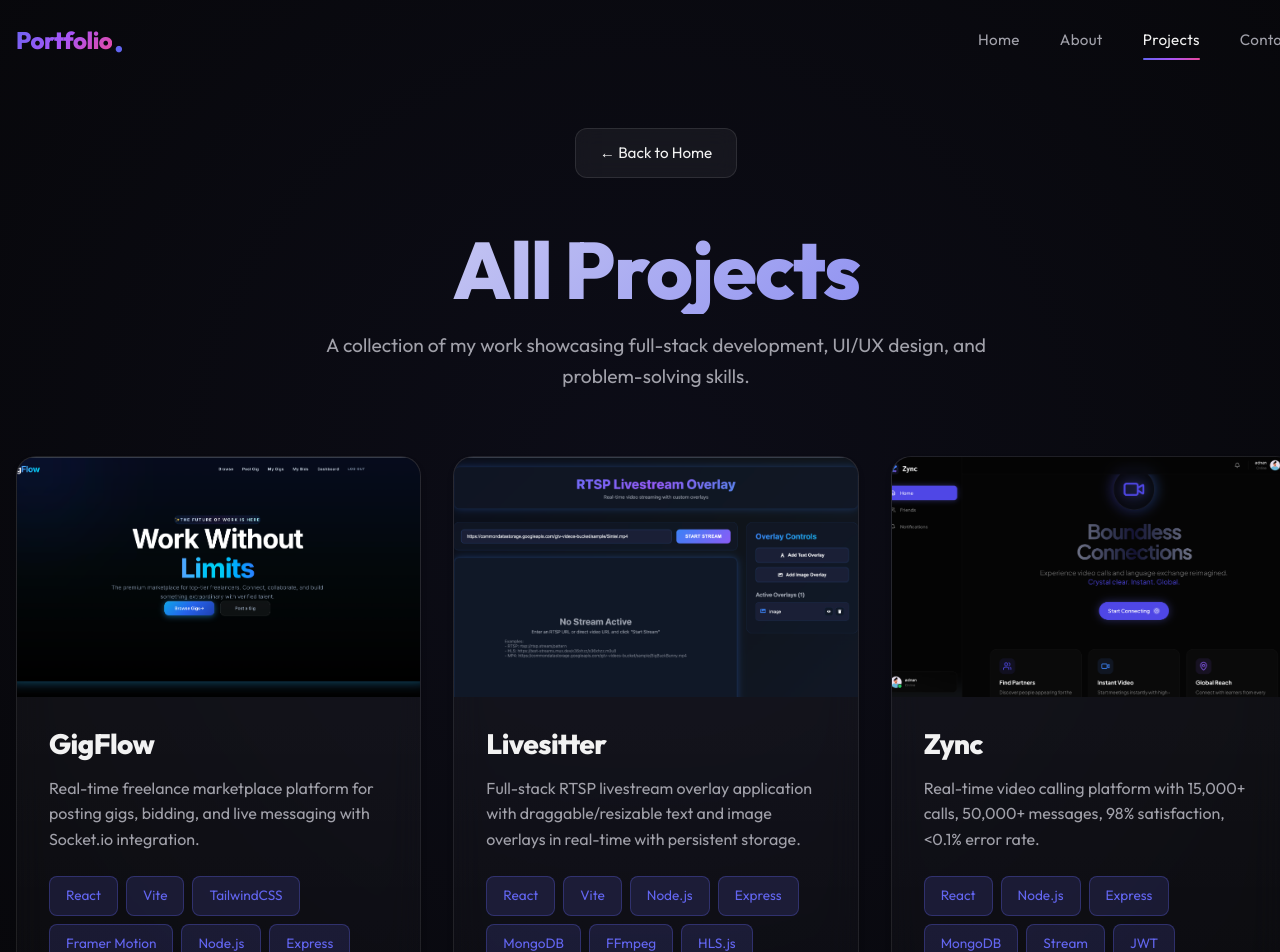
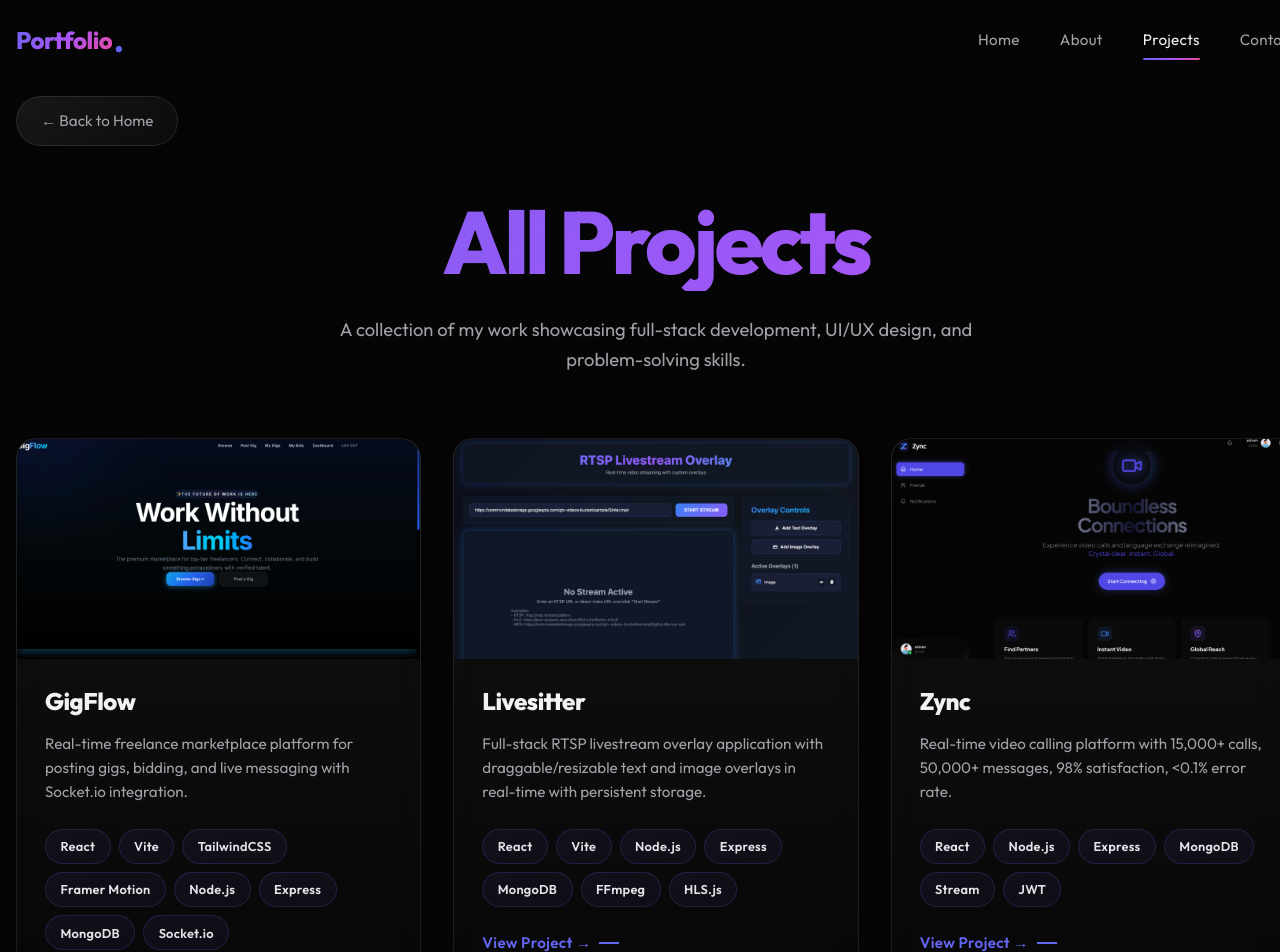
Before and after one commit to adnan275/portfolio, a React (Vite) app: page /projects in a window 1280 px wide. Shown: the top 952 px of the page. Built offline with nearby package versions, Linux system fonts and the light colour scheme.

Commit message:
added project page specifically

```diff
--- a/src/pages/ProjectsPage.jsx
+++ b/src/pages/ProjectsPage.jsx
@@ -4,6 +4,7 @@ import { Link } from 'react-router-dom';
 import Navbar from '../components/Navbar';
 import Footer from '../components/Footer';
 import '../styles/ProjectsPage.css';
+import '../styles/Projects.css';
 
 const projects = [
     {
@@ -153,15 +154,15 @@ const ProjectsPage = () => {
             <Navbar />
             <main className="projects-main">
                 <div className="container">
+                    <Link to="/" className="back-link">
+                        ← Back to Home
+                    </Link>
                     <motion.div
                         className="page-header"
                         initial={{ opacity: 0, y: 20 }}
                         animate={{ opacity: 1, y: 0 }}
                         transition={{ duration: 0.6 }}
                     >
-                        <Link to="/" className="back-link">
-                            ← Back to Home
-                        </Link>
                         <h1 className="heading-xl">All Projects</h1>
                         <p className="page-subtitle">
                             A collection of my work showcasing full-stack development, UI/UX design, and problem-solving skills.
--- a/src/styles/ProjectsPage.css
+++ b/src/styles/ProjectsPage.css
@@ -1,224 +1,113 @@
 .projects-page {
     min-height: 100vh;
     background: var(--bg-primary);
-    display: flex;
-    flex-direction: column;
 }
 
 .projects-main {
-    flex: 1;
-    padding: 8rem 0 4rem;
-    position: relative;
+    padding: 6rem 0 4rem;
 }
 
-.projects-main::before {
-    content: '';
-    position: absolute;
-    top: 0;
-    left: 0;
-    right: 0;
-    bottom: 0;
-    background: radial-gradient(circle at 50% 20%, rgba(99, 102, 241, 0.08) 0%, transparent 60%);
-    pointer-events: none;
+.container {
+    max-width: 1400px;
+    margin: 0 auto;
+    padding: 0 2rem;
+}
+
+.back-link {
+    display: inline-block;
+    color: var(--text-secondary);
+    font-size: 0.95rem;
+    font-weight: 500;
+    margin-bottom: 3rem;
+    padding: 0.75rem 1.5rem;
+    border-radius: 100px;
+    background: linear-gradient(135deg,
+            rgba(255, 255, 255, 0.08) 0%,
+            rgba(255, 255, 255, 0.03) 100%);
+    border: 1px solid rgba(255, 255, 255, 0.1);
+    transition: all 0.4s cubic-bezier(0.22, 0.61, 0.36, 1);
+    backdrop-filter: blur(10px);
+}
+
+.back-link:hover {
+    color: var(--accent-primary);
+    background: rgba(99, 102, 241, 0.1);
+    border-color: rgba(99, 102, 241, 0.3);
+    transform: translateX(-4px);
+    box-shadow: 0 4px 12px rgba(99, 102, 241, 0.2);
 }
 
 .page-header {
     text-align: center;
     margin-bottom: 4rem;
-    position: relative;
-}
-
-.back-link {
-    display: inline-flex;
-    align-items: center;
-    gap: 0.5rem;
-    padding: 0.75rem 1.5rem;
-    background: rgba(255, 255, 255, 0.05);
-    border: 1px solid rgba(255, 255, 255, 0.1);
-    border-radius: 12px;
-    color: var(--text-primary);
-    text-decoration: none;
-    font-weight: 500;
-    font-size: 0.95rem;
-    transition: all 0.3s ease;
-    backdrop-filter: blur(10px);
-    margin-bottom: 2rem;
-}
-
-.back-link:hover {
-    background: rgba(99, 102, 241, 0.15);
-    border-color: rgba(99, 102, 241, 0.3);
-    transform: translateX(-5px);
 }
 
 .heading-xl {
-    font-size: clamp(3rem, 8vw, 5rem);
+    font-size: clamp(3rem, 8vw, 5.5rem);
+    line-height: 1.1;
     font-weight: 800;
-    margin: 1rem 0;
-    background: linear-gradient(135deg, var(--text-primary) 0%, var(--accent-primary) 100%);
+    margin: 0 0 1.5rem 0;
+    letter-spacing: -0.04em;
+    background: var(--gradient-main);
+    background-size: 200% 200%;
+    background-clip: text;
     -webkit-background-clip: text;
     -webkit-text-fill-color: transparent;
-    background-clip: text;
+    animation: gradientShift 8s ease infinite;
+}
+
+@keyframes gradientShift {
+    0% {
+        background-position: 0% 50%;
+    }
+
+    50% {
+        background-position: 100% 50%;
+    }
+
+    100% {
+        background-position: 0% 50%;
+    }
 }
 
 .page-subtitle {
-    font-size: 1.2rem;
+    font-size: 1.15rem;
     color: var(--text-secondary);
     max-width: 700px;
-    margin: 1rem auto 0;
+    margin: 0 auto;
     line-height: 1.6;
-}
-
-.projects-grid {
-    display: grid;
-    grid-template-columns: repeat(auto-fill, minmax(380px, 1fr));
-    gap: 2rem;
-    margin-top: 3rem;
-}
-
-.project-card {
-    background: rgba(255, 255, 255, 0.03);
-    border: 1px solid rgba(255, 255, 255, 0.1);
-    border-radius: 20px;
-    overflow: hidden;
-    transition: all 0.4s cubic-bezier(0.4, 0, 0.2, 1);
-    backdrop-filter: blur(10px);
-    cursor: pointer;
-}
-
-.project-card:hover {
-    border-color: rgba(99, 102, 241, 0.4);
-    box-shadow: 0 20px 60px rgba(99, 102, 241, 0.15);
-}
-
-.card-image {
-    width: 100%;
-    height: 240px;
-    overflow: hidden;
-    position: relative;
-    background: rgba(0, 0, 0, 0.3);
-}
-
-.project-img {
-    width: 100%;
-    height: 100%;
-    object-fit: cover;
-    transition: transform 0.6s cubic-bezier(0.4, 0, 0.2, 1);
-}
-
-.project-card:hover .project-img {
-    transform: scale(1.1);
-}
-
-.placeholder-img {
-    width: 100%;
-    height: 100%;
-    background: linear-gradient(135deg, rgba(99, 102, 241, 0.2), rgba(139, 92, 246, 0.2));
-}
-
-.card-content {
-    padding: 2rem;
-}
-
-.card-content h3 {
-    font-size: 1.75rem;
-    font-weight: 700;
-    margin: 0 0 1rem 0;
-    color: var(--text-primary);
-    transition: color 0.3s ease;
-}
-
-.project-card:hover .card-content h3 {
-    color: var(--accent-primary);
-}
-
-.card-content p {
-    color: var(--text-secondary);
-    line-height: 1.6;
-    margin-bottom: 1.5rem;
-    font-size: 1rem;
-}
-
-.card-tags {
-    display: flex;
-    flex-wrap: wrap;
-    gap: 0.5rem;
-    margin-bottom: 1.5rem;
-}
-
-.card-tags span {
-    padding: 0.5rem 1rem;
-    background: rgba(99, 102, 241, 0.15);
-    border: 1px solid rgba(99, 102, 241, 0.3);
-    border-radius: 8px;
-    color: var(--accent-primary);
-    font-size: 0.85rem;
-    font-weight: 500;
-    transition: all 0.3s ease;
-}
-
-.project-card:hover .card-tags span {
-    background: rgba(99, 102, 241, 0.25);
-    border-color: rgba(99, 102, 241, 0.5);
-}
-
-.card-link {
-    display: inline-flex;
-    align-items: center;
-    gap: 0.5rem;
-    padding: 0.75rem 1.5rem;
-    background: linear-gradient(135deg, rgba(99, 102, 241, 0.2), rgba(139, 92, 246, 0.2));
-    border: 1px solid rgba(99, 102, 241, 0.3);
-    border-radius: 10px;
-    color: var(--text-primary);
-    text-decoration: none;
-    font-weight: 600;
-    font-size: 0.95rem;
-    transition: all 0.3s ease;
-}
-
-.card-link:hover {
-    background: linear-gradient(135deg, rgba(99, 102, 241, 0.3), rgba(139, 92, 246, 0.3));
-    border-color: rgba(99, 102, 241, 0.5);
-    transform: translateX(5px);
-}
-
-@media (max-width: 1024px) {
-    .projects-grid {
-        grid-template-columns: repeat(auto-fill, minmax(320px, 1fr));
-        gap: 1.5rem;
-    }
 }
 
 @media (max-width: 768px) {
     .projects-main {
-        padding: 6rem 0 3rem;
+        padding: 4rem 0 3rem;
+    }
+
+    .container {
+        padding: 0 1.5rem;
     }
 
     .page-header {
-        margin-bottom: 2rem;
+        margin-bottom: 3rem;
     }
 
-    .projects-grid {
-        grid-template-columns: 1fr;
-        gap: 1.5rem;
-    }
-
-    .card-content {
-        padding: 1.5rem;
-    }
-}
-
-@media (max-width: 480px) {
     .heading-xl {
-        font-size: 2.5rem;
+        font-size: clamp(2.5rem, 10vw, 4rem);
+        margin-bottom: 1rem;
     }
 
     .page-subtitle {
         font-size: 1rem;
     }
+}
 
-    .card-image {
-        height: 200px;
+@media (max-width: 480px) {
+    .container {
+        padding: 0 1rem;
+    }
+
+    .back-link {
+        padding: 0.6rem 1.25rem;
+        font-size: 0.9rem;
     }
 }
```
